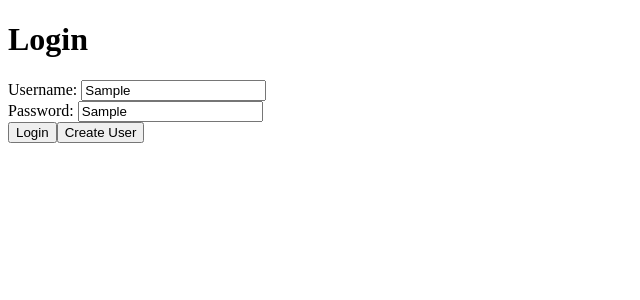
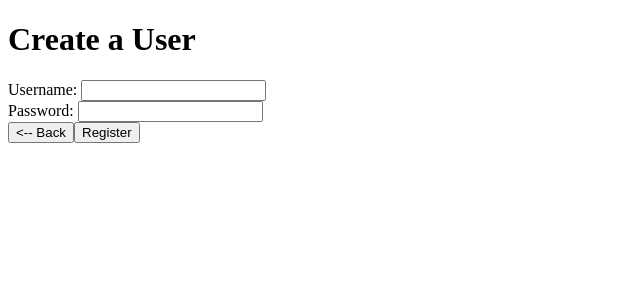
Before and after one commit to york-b2e-optum-sept-2022/louis-karp-calendar-fe, an Angular app: page / in a window 1280 px wide. Both pictures are taken after typing "Sample", "Sample" into the empty fields and a click on the button "Create User". Shown: the top 300 px of the page, without its empty margins (0-640 px from the left). Built offline with nearby package versions, Linux system fonts and the light colour scheme.

Commit message:
Added create user functionality, connecting to database

```diff
--- a/src/app/app.component.html
+++ b/src/app/app.component.html
@@ -1,2 +1,3 @@
-<app-entry-page *ngIf="!isLoggedIn"></app-entry-page>
+<app-entry-page *ngIf="!isLoggedIn && !isRegistering"></app-entry-page>
 <app-home-page *ngIf="isLoggedIn"></app-home-page>
+<app-registration *ngIf="isRegistering && !isLoggedIn"></app-registration>
--- a/src/app/app.component.ts
+++ b/src/app/app.component.ts
@@ -17,12 +17,18 @@ export class AppComponent {
 
   constructor(private dataService: DataService) {
 
-    this.dataService.$register.subscribe( (data) =>
+    this.dataService.$register.subscribe( data =>
       this.isRegistering = true
-    )
+    );
 
     this.dataService.$login.subscribe( (data) =>
     this.isLoggedIn = true
-    )
+    );
+
+    this.dataService.$doneRegistering.subscribe(data =>
+    this.isRegistering = false
+    );
+
+
   }
 }
--- a/src/app/app.module.ts
+++ b/src/app/app.module.ts
@@ -7,13 +7,15 @@ import {FormsModule} from "@angular/forms";
 import { NgbModule } from '@ng-bootstrap/ng-bootstrap';
 import { EntryPageComponent } from './entry-page/entry-page.component';
 import { HomePageComponent } from './home-page/home-page.component';
+import { RegistrationComponent } from './registration/registration.component';
 
 
 @NgModule({
   declarations: [
     AppComponent,
     EntryPageComponent,
-    HomePageComponent
+    HomePageComponent,
+    RegistrationComponent
   ],
   imports: [
     BrowserModule,
--- a/src/app/data.service.ts
+++ b/src/app/data.service.ts
@@ -1,6 +1,7 @@
 import { Injectable } from '@angular/core';
 import {HttpService} from "./http.service";
-import {Subject} from "rxjs";
+import {first, Subject} from "rxjs";
+import {IUsers} from "../../Interfaces/IUsers";
 
 @Injectable({
   providedIn: 'root'
@@ -9,6 +10,14 @@ export class DataService {
 
   $register = new Subject<any>();
   $login = new Subject<any>();
+
+  $doneRegistering = new Subject<any>();
+
+  loggedInUser : IUsers = {
+    id: "",
+    username: "",
+    password: ""
+  }
 
   constructor(private httpService: HttpService) { }
 
@@ -19,4 +28,24 @@ export class DataService {
   loginUser() {
     this.$login.next("loggingIn");
   }
+
+  createUser(newUser: IUsers) {
+
+    this.httpService.addUser(newUser).pipe(first()).subscribe({
+      next: (data) => {
+        console.log(data);
+      },
+      error: (err) => {
+        console.error(err);
+      }
+    });
+
+   this.loggedInUser = newUser;
+   this.$login.next(newUser);
+   this.$doneRegistering.next("finished registering");
+  }
+
+  returnLogin() {
+    this.$doneRegistering.next("return to login");
+  }
 }
--- a/src/app/http.service.ts
+++ b/src/app/http.service.ts
@@ -1,9 +1,15 @@
 import { Injectable } from '@angular/core';
+import {IUsers} from "../../Interfaces/IUsers";
+import {HttpClient} from "@angular/common/http";
 
 @Injectable({
   providedIn: 'root'
 })
 export class HttpService {
 
-  constructor() { }
+  constructor(private HttpClient: HttpClient) { }
+
+  addUser(newUser: IUsers) {
+    return this.HttpClient.post('http://localhost:3000/users', newUser);
+  }
 }
--- /dev/null
+++ b/src/app/registration/registration.component.html
@@ -0,0 +1,16 @@
+<h1>Create a User</h1>
+
+<div>
+  <span>Username: </span>
+  <input [(ngModel)]="newUser.username">
+</div>
+
+<div>
+  <span>Password: </span>
+  <input [(ngModel)]="newUser.password">
+</div>
+
+<div>
+  <button (click)="returnLogin()"><-- Back</button>
+  <button (click)="createUser(newUser)">Register</button>
+</div>
--- /dev/null
+++ b/src/app/registration/registration.component.ts
@@ -0,0 +1,33 @@
+import { Component, OnInit } from '@angular/core';
+import {DataService} from "../data.service";
+import { v4 as uuidv4 } from 'uuid';
+import {IUsers} from "../../../Interfaces/IUsers";
+
+@Component({
+  selector: 'app-registration',
+  templateUrl: './registration.component.html',
+  styleUrls: ['./registration.component.css']
+})
+export class RegistrationComponent implements OnInit {
+
+  newUser: IUsers = {
+  id: uuidv4(),
+  username:  "",
+  password: ""
+}
+
+
+
+  constructor(private dataService: DataService) { }
+
+  ngOnInit(): void {
+  }
+
+  createUser(data: IUsers){
+    this.dataService.createUser(data);
+  }
+
+  returnLogin() {
+    this.dataService.returnLogin();
+  }
+}
```
Also changed, not shown: database.json (+6 -2 lines), src/app/registration/registration.component.css (added), 1 other file (tests, documents, lock files or other folders).
